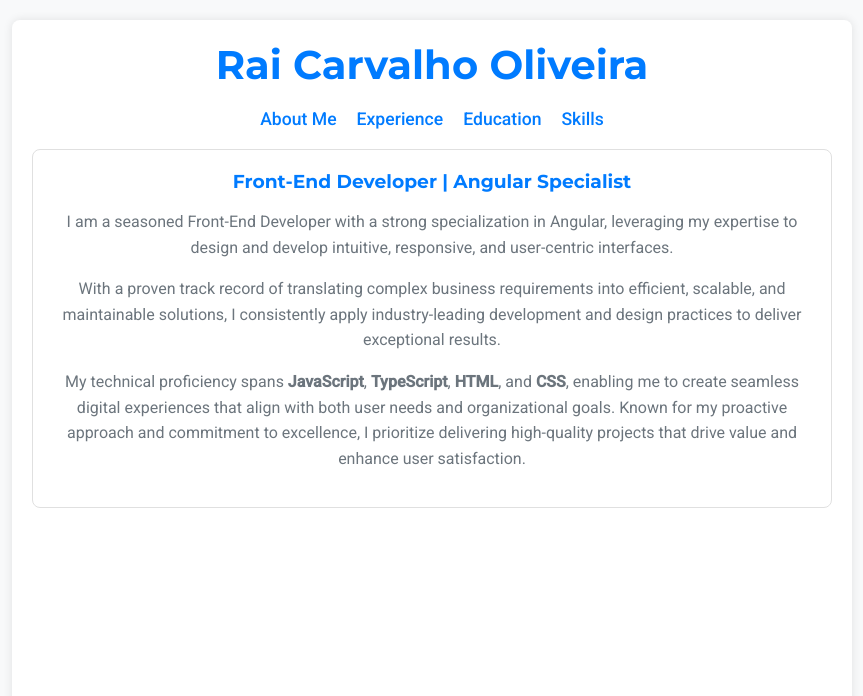
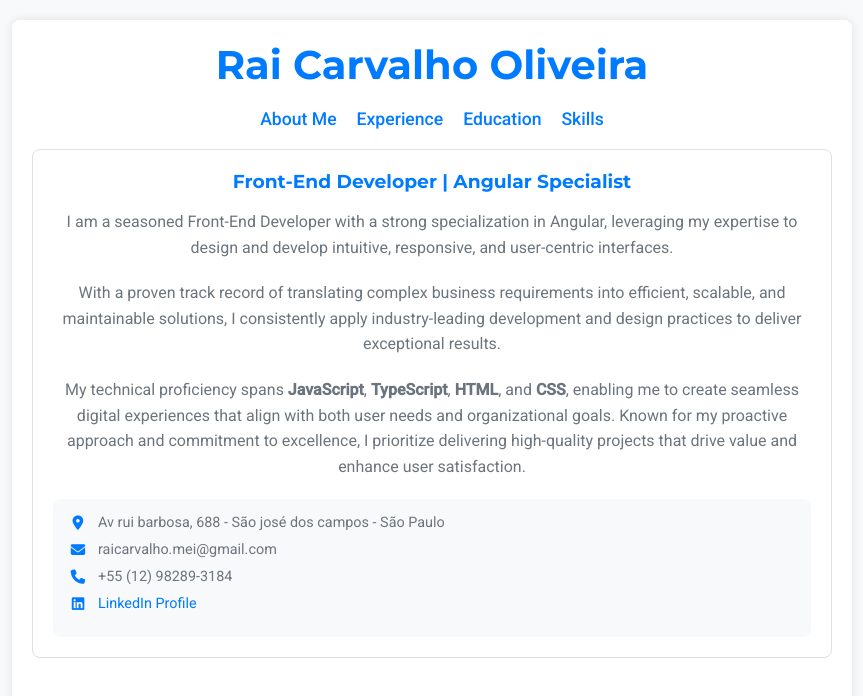
Before and after one commit to RaicarvalhoRCO/Resumee, an Angular app in the folder interactive-resume/: page / in a window 1280 px wide. Both pictures are taken after a click on the link "About Me". Shown: the top 696 px of the page, without its empty margins (208-1071 px from the left). Built offline with nearby package versions, Linux system fonts and the light colour scheme.

Commit message:
About me footer

```diff
--- a/interactive-resume/angular.json
+++ b/interactive-resume/angular.json
@@ -27,7 +27,8 @@
               }
             ],
             "styles": [
-              "src/styles.css"
+              "src/styles.css",
+                "node_modules/@fortawesome/fontawesome-free/css/all.css"
             ],
             "scripts": [],
             "server": "src/main.server.ts",
--- a/interactive-resume/package.json
+++ b/interactive-resume/package.json
@@ -21,6 +21,7 @@
     "@angular/platform-server": "^19.2.0",
     "@angular/router": "^19.2.0",
     "@angular/ssr": "^19.2.0",
+    "@fortawesome/fontawesome-free": "^6.7.2",
     "express": "^4.18.2",
     "rxjs": "~7.8.0",
     "tslib": "^2.3.0",
--- a/interactive-resume/src/app/about-me/about-me.component.css
+++ b/interactive-resume/src/app/about-me/about-me.component.css
@@ -11,4 +11,37 @@
   font-size: 1rem;
   line-height: 1.6;
   color: var(--secondary-color);
+  margin-bottom: 20px;
 }
+
+.contact-footer {
+  margin-top: 20px;
+  padding: 15px;
+  background-color: #f8f9fa;
+  border-radius: 8px;
+  text-align: left;
+}
+
+.contact-item {
+  display: flex;
+  align-items: center;
+  margin-bottom: 10px;
+  font-size: 0.9rem;
+  color: var(--secondary-color);
+}
+
+.contact-item i {
+  margin-right: 10px;
+  color: var(--primary-color);
+  width: 20px;
+  text-align: center;
+}
+
+.contact-item a {
+  color: var(--primary-color);
+  text-decoration: none;
+}
+
+.contact-item a:hover {
+  text-decoration: underline;
+}
--- a/interactive-resume/src/app/about-me/about-me.component.html
+++ b/interactive-resume/src/app/about-me/about-me.component.html
@@ -5,4 +5,22 @@
     <p>With a proven track record of translating complex business requirements into efficient, scalable, and maintainable solutions, I consistently apply industry-leading development and design practices to deliver exceptional results.</p>
     <p>My technical proficiency spans <b>JavaScript</b>, <b>TypeScript</b>, <b>HTML</b>, and <b>CSS</b>, enabling me to create seamless digital experiences that align with both user needs and organizational goals. Known for my proactive approach and commitment to excellence, I prioritize delivering high-quality projects that drive value and enhance user satisfaction.
     </p>
+    <footer class="contact-footer">
+      <div class="contact-item">
+        <i class="fas fa-map-marker-alt"></i>
+        <span>Av rui barbosa, 688 - São josé dos campos - São Paulo</span>
+      </div>
+      <div class="contact-item">
+        <i class="fas fa-envelope"></i>
+        <span>raicarvalho.mei&#64;gmail.com</span>
+      </div>
+      <div class="contact-item">
+        <i class="fas fa-phone"></i>
+        <span>+55 (12) 98289-3184</span>
+      </div>
+      <div class="contact-item">
+        <i class="fab fa-linkedin"></i>
+        <a href="https://www.linkedin.com/in/rai-carvalho-oliveira" target="_blank">LinkedIn Profile</a>
+      </div>
+    </footer>
   </div>
```
Also changed, not shown: 1 other file (tests, documents, lock files or other folders). Lines whose indentation alone changed are shown as unchanged.
